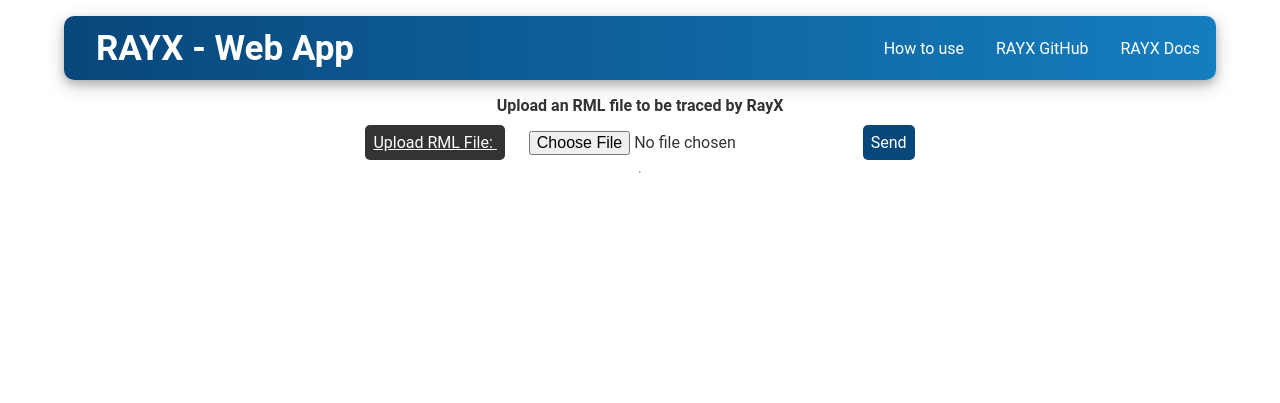
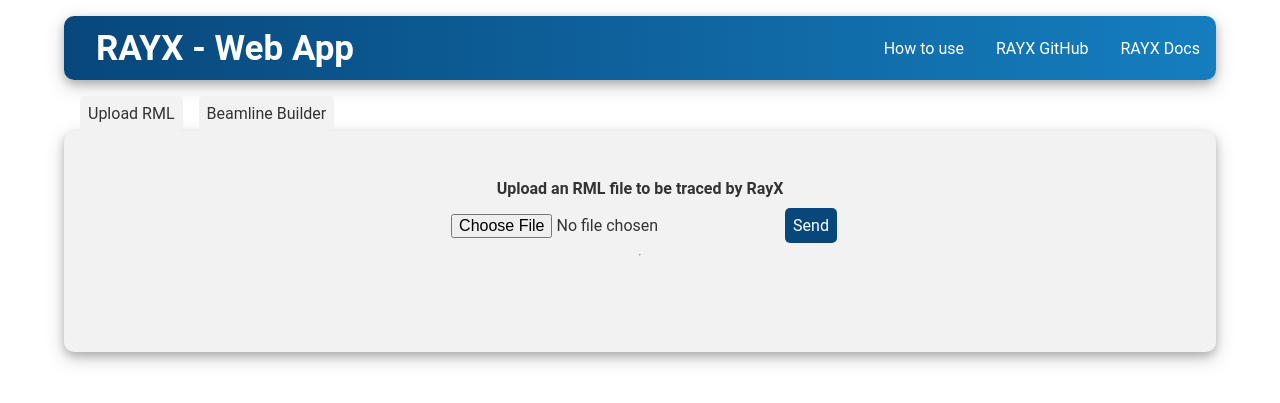
Before and after one commit to win-vid/rayx-webapp, a Flask app: page / in a window 1280 px wide. Shown: the top 403 px of the page. Run offline with Flask 3, Linux system fonts and the light colour scheme.

Commit message:
Further redesigned Website

```diff
--- a/static/style.css
+++ b/static/style.css
@@ -5,6 +5,8 @@
     --label-background-color: #333;
     --primary-color: #08477B;
     --primary-color-hover: #157EBF;
+    --primary-background-color: #fff;
+    --secondary-background-color: #F2F2F2;
 }
 
 * {
@@ -71,6 +73,43 @@
     margin: 2rem;
 }
 
+main{
+    width: 100%;
+}
+
+.MainContent {
+    display: flex;
+    flex-flow: column;
+    justify-content: center;
+    align-items: center;
+    padding-top: 3rem;
+    padding-bottom: 3rem;
+    background: var(--secondary-background-color);
+    border-radius: 10px;
+    width: 100%;
+    box-shadow: 0 4px 8px 0 rgba(0, 0, 0, 0.2), 0 6px 20px 0 rgba(0, 0, 0, 0.19);
+    align-content: center;
+}
+
+.ToolNavBar{
+    display: flex;
+    flex-flow: row;
+    align-items: start;
+    width: 100%;
+}
+
+.ToolNavBar button{
+    margin-left: 1rem;
+    background: var(--secondary-background-color);
+    color: var(--text-color)
+}
+
+.ToolNavBar button:hover{
+    cursor: pointer;
+    background: linear-gradient(to right, var(--primary-color), var(--primary-color-hover));
+    box-shadow: 0 4px 8px 0 rgba(0, 0, 0, 0.2), 0 6px 20px 0 rgba(0, 0, 0, 0.19);
+}
+
 h1 {
     font-size: 35px;
     color: var(--label-text-color);
@@ -104,6 +143,7 @@
 
 .DescriptionContainer{
     font-weight: bold;
+    align-items: center;
 }
 
 #rmlFile{
--- a/templates/base.html
+++ b/templates/base.html
@@ -21,10 +21,18 @@
     <div class = "ExceptionContainer">
         <p>{{exception}} </p>
     </div>
-    <div class = "DescriptionContainer">
-        <p>Upload an RML file to be traced by RayX</p>
-    </div>
-    {% block main %}
-    {% endblock %}
+    <main>
+        <div class="ToolNavBar">
+            <button>Upload RML</button>
+            <button>Beamline Builder</button>
+        </div>
+        <div class="MainContent">
+            <div class = "DescriptionContainer">
+                <p>Upload an RML file to be traced by RayX</p>
+            </div>
+            {% block main %}
+            {% endblock %}
+        </div>
+    </main>
 </body>
 </html>
--- a/templates/displayPy.html
+++ b/templates/displayPy.html
@@ -3,7 +3,6 @@
 {% block main %}
         <div class = "FormContainer">
             <form action="{{url_for('display_handle_post')}}" method="POST" enctype="multipart/form-data">
-            <label for="rmlFile">Upload RML File: </label>
                 <input type="file" id="rmlFile" name="rmlFile" accept=".rml">
                 <button type="submit">Send</button>
             </form>
```
Lines whose indentation alone changed are shown as unchanged.
